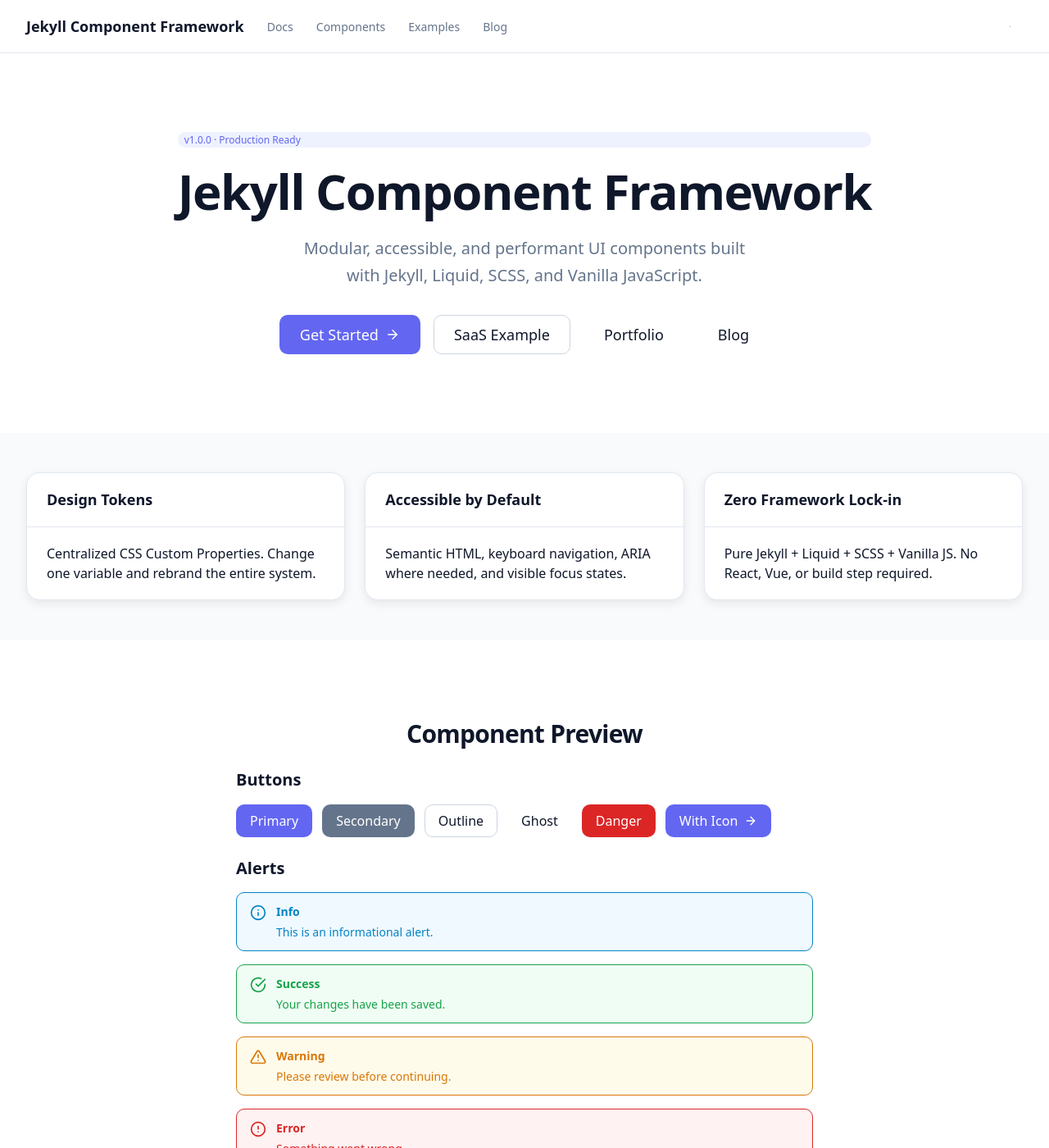
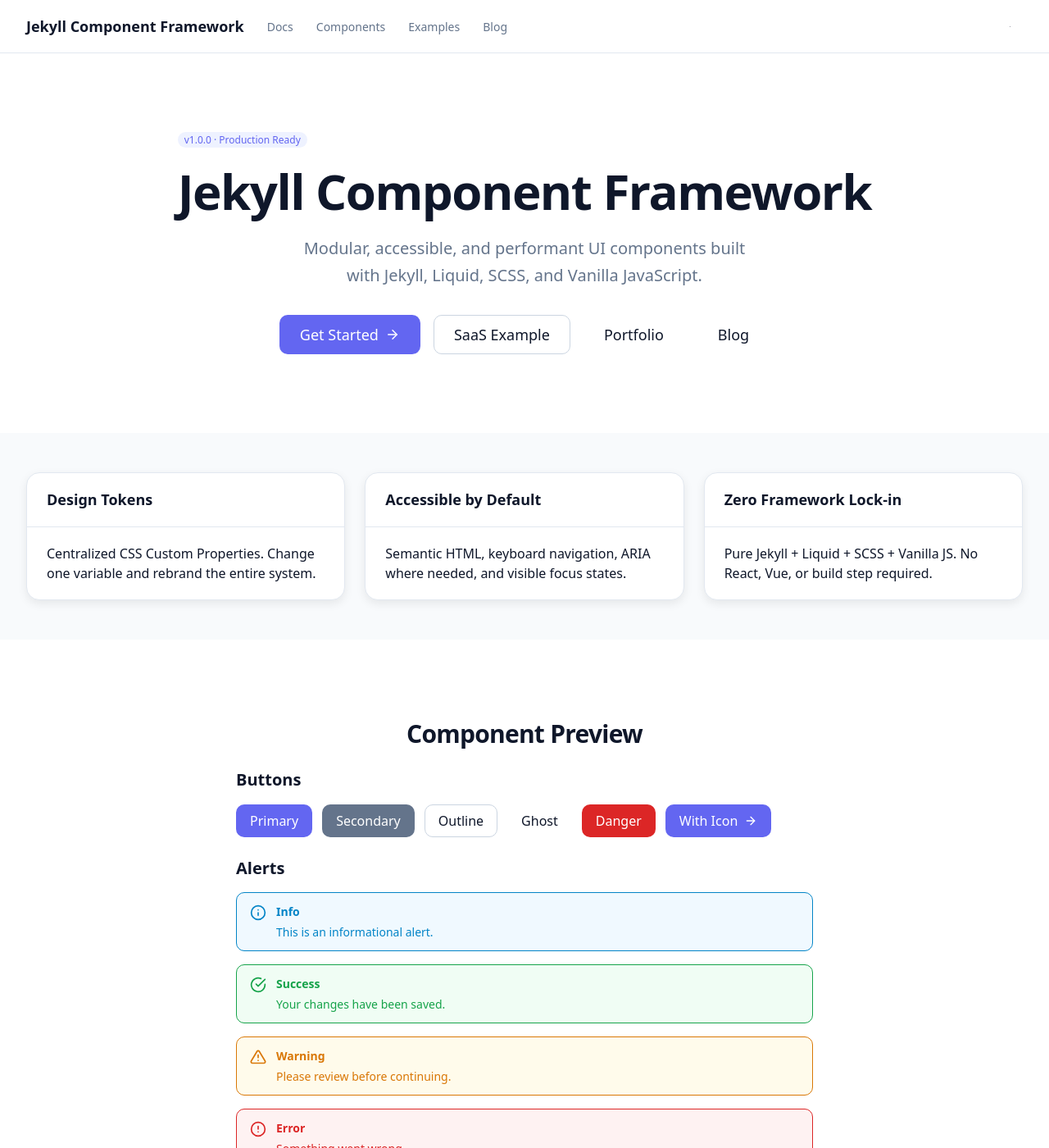
Before and after one commit to daffadevhosting/Jekyll-Component-Framework, a Jekyll site: the page built from index.html, in a window 1280 px wide and 1400 px high. Shown: the whole window at 82% size. Built offline with Jekyll 4.4.1, drawn with Linux system fonts in a browser that asks for light colours.

Commit message:
Add width property to badge component for improved layout

```diff
--- a/assets/scss/components/_badge.scss
+++ b/assets/scss/components/_badge.scss
@@ -4,6 +4,7 @@
 
 .c-badge {
   display: inline-flex;
+  width: fit-content;
   align-items: center;
   gap: var(--space-1);
   padding: 0.125rem 0.5rem;
```
